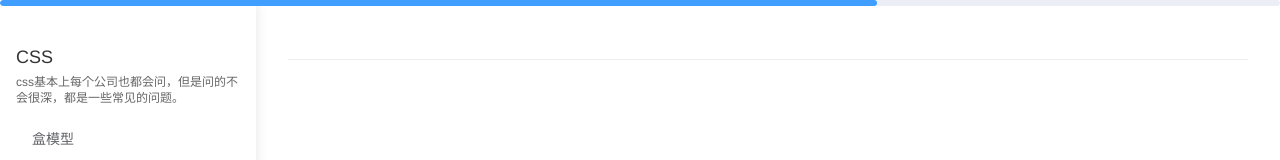
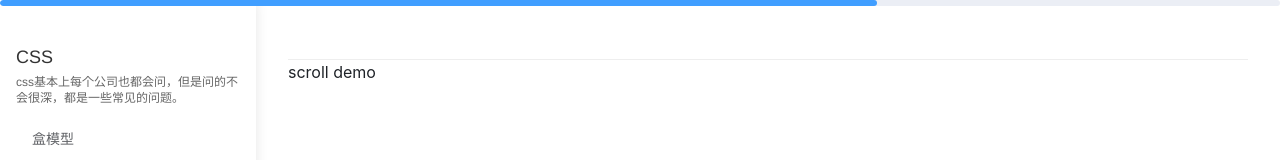
Before and after one commit to woodccc/sky-web, a Vue app: page /demo/scroll in a window 1280 px wide. Shown: the top 160 px of the page. Built offline with nearby package versions, Linux system fonts and the light colour scheme.

Commit message:
新建 scroll demo 页面。

```diff
--- /dev/null
+++ b/src/router/DemoRouter.ts
@@ -0,0 +1,11 @@
+import ScrollDemo from '../views/Demo/ScrollDemo.vue';
+
+const routes = [
+  {
+    path: '/demo/scroll',
+    name: 'scroll-demo',
+    component: ScrollDemo,
+  }
+];
+
+export default routes;
--- a/src/router/routes.ts
+++ b/src/router/routes.ts
@@ -7,6 +7,7 @@ import ES6Router from './ES6Router';
 import WebSecurityRouter from './WebSecurityRouter';
 import PerformanceOptimizationRouter from './PerformanceOptimizationRouter';
 import BrowserRouter from './BrowserRouter';
+import DemoRouter from './DemoRouter';
 
 import Webpack from '../views/Webpack/index.vue';
 import EventLoop from '../views/EventLoop/index.vue';
@@ -19,6 +20,7 @@ export default [
   ...WebSecurityRouter,
   ...PerformanceOptimizationRouter,
   ...BrowserRouter,
+  ...DemoRouter,
   {
     path: '/webpack/index',
     name: 'webpack',
--- /dev/null
+++ b/src/views/Demo/ScrollDemo.vue
@@ -0,0 +1,16 @@
+<template>
+  <div class="markdown-body">
+    scroll demo
+  </div>
+</template>
+
+<script lang="ts">
+
+export default {
+
+}
+</script>
+
+<style scoped lang="stylus">
+
+</style>
```
